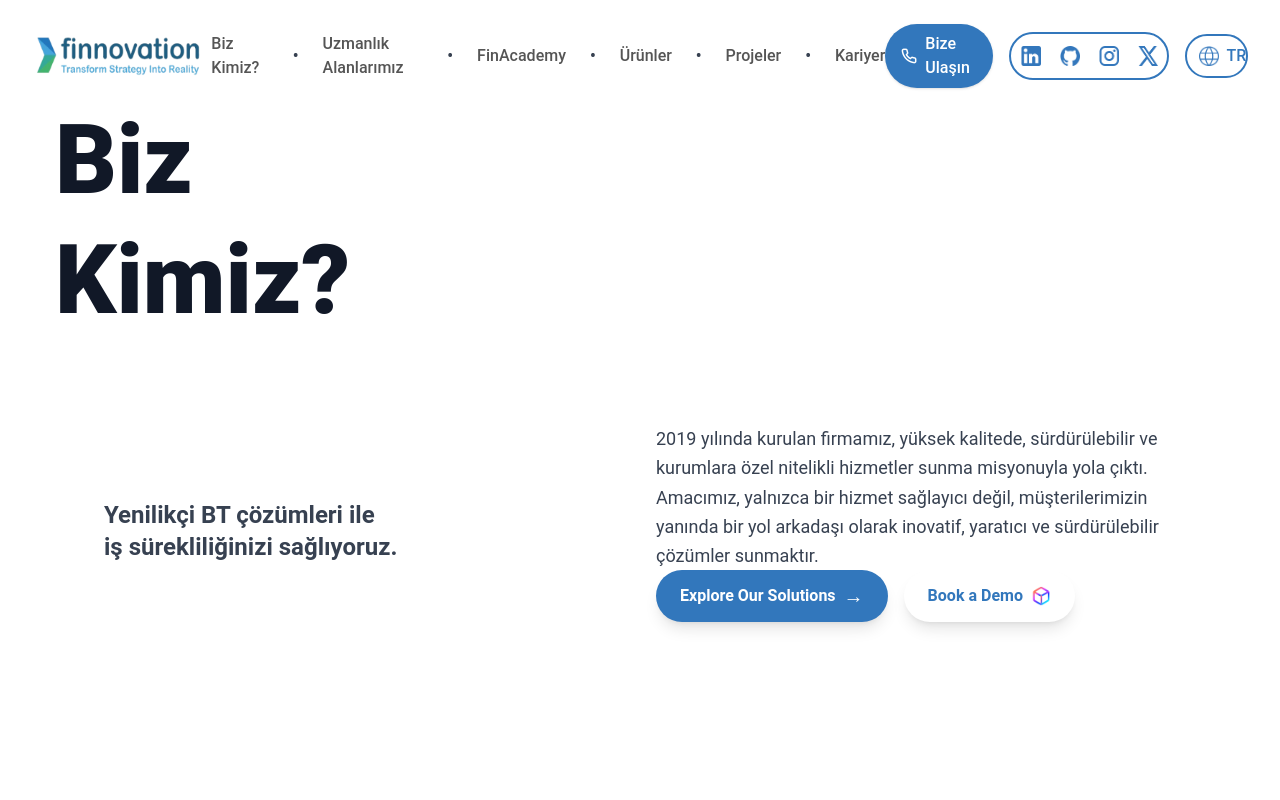
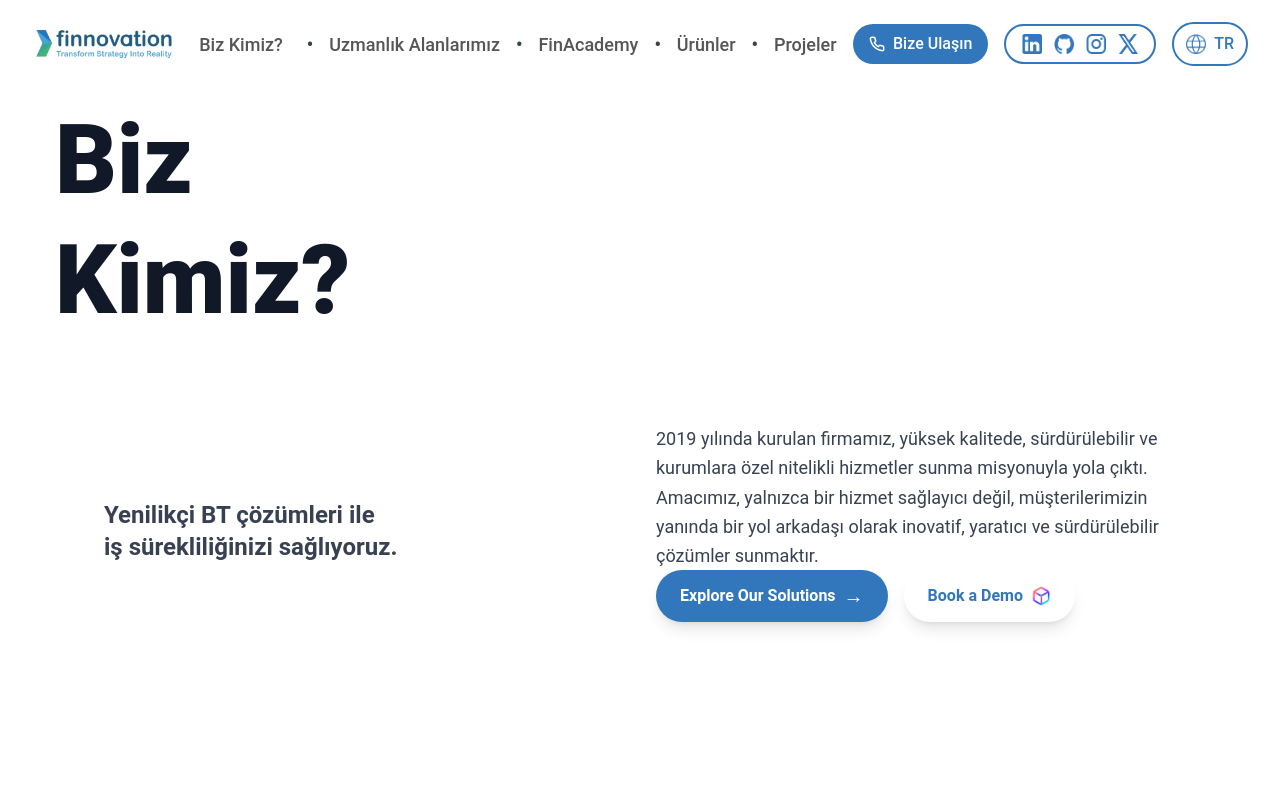
Before and after one commit to aliz1369/finnovation-website, a React (Vite) app: page /about in a window 1280 px wide. Shown: the top 800 px of the page. Built offline with nearby package versions, Linux system fonts and the light colour scheme.

Commit message:
SECOND commit

```diff
--- a/src/components/HeaderMenu.tsx
+++ b/src/components/HeaderMenu.tsx
@@ -3,42 +3,52 @@ import { Link } from "react-router-dom";
 
 const HeaderMenu: React.FC = () => {
   return (
-    <header className="bg-white w-full py-3 px-8 flex items-center justify-between fixed top-3 left-0 z-50">
-      {/* Sol Kısım - Logo */}
-      <div className="flex items-center space-x-2">
+    <header className="fixed top-3 left-0 w-full z-50 bg-white">
+      <div className="w-full px-4 sm:px-6 lg:px-8 flex items-center justify-between h-16">
+        {/* Logo */}
+        <div className="flex items-center">
           <Link to="/">
             <img
               src="/public/finnovation-logo.png"
               alt="Finnovation"
-            className="h-12"
+              className="h-8 sm:h-9 md:h-19 object-contain"
             />
           </Link>
         </div>
 
         {/* Orta Kısım - Menü */}
-      <nav className="flex items-center space-x-6 text-gray-700 font-medium">
+        {/*
+            Aşağıdaki örnekte iki yöntemden birini tercih edebilirsiniz:
+            1) Yalnızca Tailwind responsive sınıfları:
+               className="hidden md:flex ... text-sm md:text-base lg:text-lg ..."
+            2) CSS clamp() ile dinamik yazı boyutu (aşağıda aktif):
+        */}
+        <nav
+          className="hidden md:flex flex-nowrap items-center text-gray-700 font-medium space-x-3 sm:space-x-3 lg:space-x-4"
+          style={{ fontSize: "clamp(0.875rem, 1vw + 0.5rem, 1.125rem)" }}
+        >
           <Link to="/about" className="hover:text-[#3277BC]">
             Biz Kimiz?
           </Link>
           <span className="font-bold">•</span>
+
           <Link to="/services" className="hover:text-[#3277BC]">
             Uzmanlık Alanlarımız
           </Link>
           <span className="font-bold">•</span>
+
           <Link to="/academy" className="hover:text-[#3277BC]">
             FinAcademy
           </Link>
           <span className="font-bold">•</span>
+
           <Link to="/products" className="hover:text-[#3277BC]">
             Ürünler
           </Link>
           <span className="font-bold">•</span>
+
           <Link to="/projects" className="hover:text-[#3277BC]">
             Projeler
-        </Link>
-        <span className="font-bold">•</span>
-        <Link to="/careers" className="hover:text-[#3277BC]">
-          Kariyer
           </Link>
         </nav>
 
@@ -47,48 +57,26 @@ const HeaderMenu: React.FC = () => {
           {/* Bize Ulaşın Butonu */}
           <Link
             to="/contact"
-          className="flex items-center space-x-2 bg-[#3277BC] text-white px-4 py-2 rounded-full font-medium shadow hover:bg-[#2b66a2] transition-colors"
+            className="flex items-center space-x-2 bg-[#3277BC] text-white px-4 py-2 rounded-full font-medium hover:bg-[#2b66a2] transition-colors"
           >
             <img src="/public/phone.png" alt="Phone" className="h-4 w-4" />
             <span>Bize Ulaşın</span>
           </Link>
 
-        {/* Sosyal Medya İkonları - Tek elips içerisinde */}
-        <div className="flex items-center">
-          <div className="flex items-center justify-around border-2 border-[#3277BC] text-[#3277BC] rounded-full w-40 h-12">
-            <a
-              href="https://linkedin.com"
-              target="_blank"
-              rel="noopener noreferrer"
-              className="block"
-            >
+          {/* Sosyal Medya İkonları */}
+          <div className="hidden sm:flex items-center border-2 border-[#3277BC] text-[#3277BC] rounded-full px-4 py-2 space-x-3">
+            <a href="https://linkedin.com" target="_blank" rel="noopener noreferrer">
               <img src="/public/in.png" alt="LinkedIn" className="h-5 w-5" />
             </a>
-            <a
-              href="https://github.com"
-              target="_blank"
-              rel="noopener noreferrer"
-              className="block"
-            >
+            <a href="https://github.com" target="_blank" rel="noopener noreferrer">
               <img src="/public/git.png" alt="GitHub" className="h-5 w-5" />
             </a>
-            <a
-              href="https://instagram.com"
-              target="_blank"
-              rel="noopener noreferrer"
-              className="block"
-            >
+            <a href="https://instagram.com" target="_blank" rel="noopener noreferrer">
               <img src="/public/insta.png" alt="Instagram" className="h-5 w-5" />
             </a>
-            <a
-              href="https://twitter.com"
-              target="_blank"
-              rel="noopener noreferrer"
-              className="block"
-            >
+            <a href="https://twitter.com" target="_blank" rel="noopener noreferrer">
               <img src="/public/x.png" alt="X/Twitter" className="h-5 w-5" />
             </a>
-          </div>
           </div>
 
           {/* Dil Değiştir Butonu */}
@@ -97,6 +85,7 @@ const HeaderMenu: React.FC = () => {
             <span>TR</span>
           </div>
         </div>
+      </div>
     </header>
   );
 };
--- /dev/null
+++ b/src/components/Hero.tsx
@@ -0,0 +1,57 @@
+import React from "react";
+
+const Hero: React.FC = () => {
+  return (
+    // Header 16px (h-16) yer kaplıyor, altına boşluk bırakalım:
+    <section className="pt-16 w-full bg-white">
+      {/* w-full yaparak büyük ekranlarda da tam genişlik */}
+      <div className="w-full px-4 sm:px-6 lg:px-8
+                      flex flex-col md:flex-row items-center justify-between
+                      py-10">
+
+        {/* Sol Blok */}
+        <div className="md:w-1/2 mb-8 md:mb-0 md:pr-8">
+          <h1 className="text-black font-bold text-4xl sm:text-5xl md:text-6xl">
+            Stratejinizi Gerçeğe Dönüştürüyoruz
+          </h1>
+          <p className="mt-4 text-gray-700 text-lg sm:text-xl">
+            Yenilikçi BT çözümleri ile iş sürekliliğinizi sağlıyoruz.
+          </p>
+        </div>
+
+        {/* Sağ Blok */}
+        <div className="md:w-1/2 md:pl-8 text-center md:text-left">
+          <p className="text-gray-600 text-base sm:text-lg md:text-xl">
+            Empowering businesses through data-driven insights and automation
+            to achieve unparalleled growth. We build to revolutionize industries
+            and improve productivity.
+          </p>
+          <div className="mt-6 flex flex-col sm:flex-row
+                          space-y-4 sm:space-y-0 sm:space-x-4
+                          justify-center md:justify-start">
+            <button className="bg-[#3277BC] text-white px-6 py-3 rounded-full">
+              Explore Our Solutions
+            </button>
+            <button className="bg-gray-100 text-gray-800 px-6 py-3 rounded-full">
+              Book a Demo
+            </button>
+          </div>
+        </div>
+      </div>
+
+      {/* Örnek logo bar */}
+      <div className="w-full px-4 sm:px-6 lg:px-8
+                      flex flex-wrap items-center justify-center
+                      gap-6 py-6">
+        <img src="/public/turkiye-isbankasi.png" alt="İş Bankası" className="h-8" />
+        <img src="/public/enpara.png" alt="Enpara" className="h-8" />
+        <img src="/public/netcad.png" alt="Netcad" className="h-8" />
+        <img src="/public/qnb.png" alt="QNB" className="h-8" />
+        <img src="/public/fibabanka.png" alt="Fibabanka" className="h-8" />
+        {/* vb. */}
+      </div>
+    </section>
+  );
+};
+
+export default Hero;
--- a/src/pages/MainPage.tsx
+++ b/src/pages/MainPage.tsx
@@ -33,7 +33,7 @@ const MainPage: React.FC = () => {
         relative sayesinde içindeki absolute konumlandırmaları referans alır.
         overflow-hidden ile taşmalar gizlenir.
       */}
-      <div className="h-screen pt-[80px] relative bg-white overflow-hidden top-1 left-0 right-0 ">
+      <div className="h-[80vh] pt-[80px] relative bg-white overflow-hidden top-1 left-0 right-0 ">
         {/* Hero Bölümü */}
         {/*
           pb-20 (veya ihtiyaca göre uygun bir padding) ekleyerek logoların
```
Lines whose indentation alone changed are shown as unchanged.
